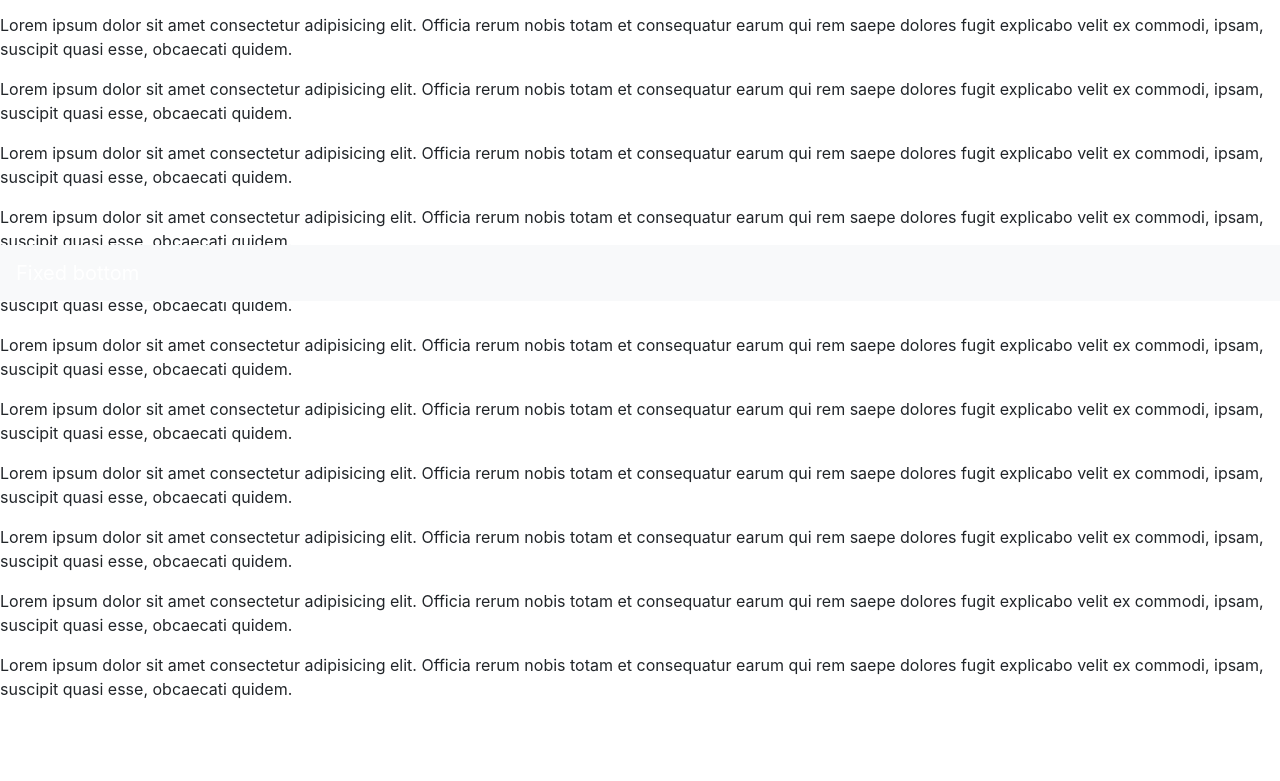
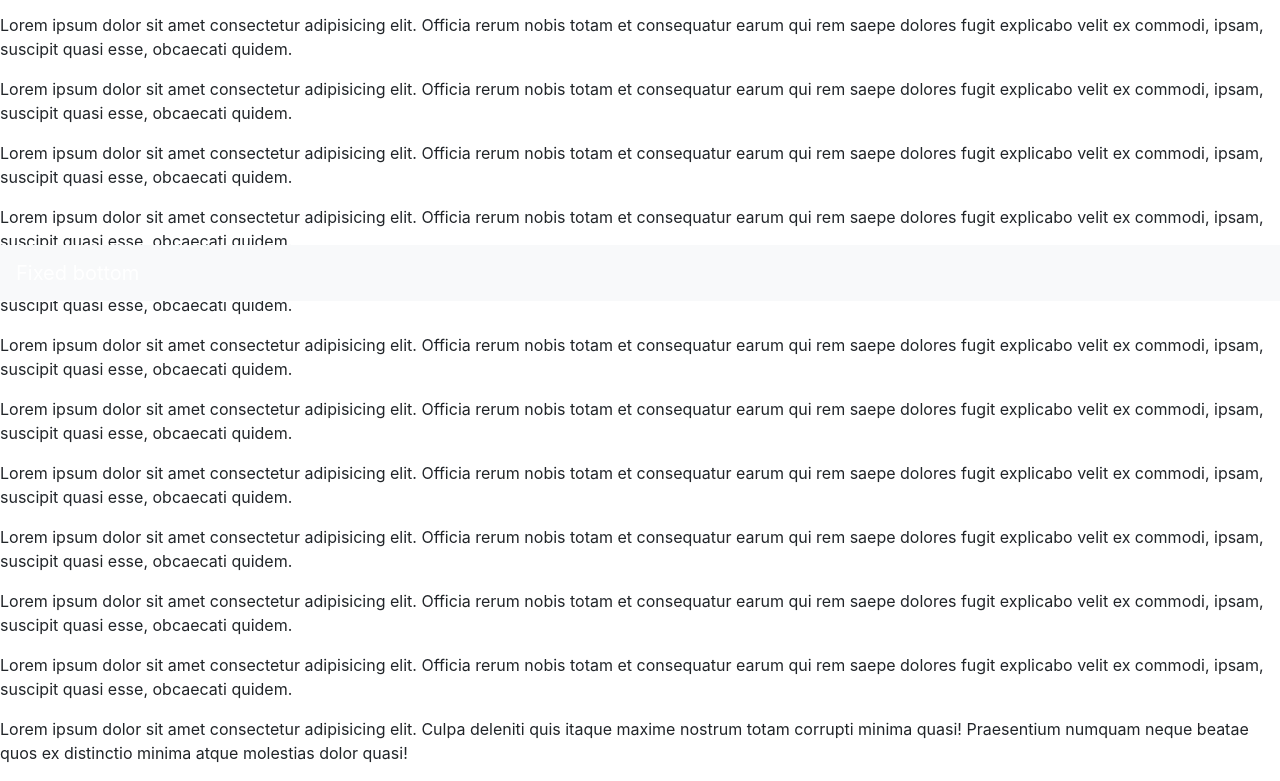
Before and after one commit to dgarciar95/ClaseBootstrap, a plain HTML site: page index.html in a window 1280 px wide. Shown: the part 499-1280 px from the top of the page. Before the commit the page ends 1216 px from the top, so only its background shows below. Drawn offline with nearby package versions, Linux system fonts and the light colour scheme.

Commit message:
nuevo parrafo

```diff
--- a/index.html
+++ b/index.html
@@ -99,6 +99,8 @@
         saepe dolores fugit explicabo velit ex commodi, ipsam, suscipit quasi esse, obcaecati quidem.</p>
     <p>Lorem ipsum dolor sit amet consectetur adipisicing elit. Officia rerum nobis totam et consequatur earum qui rem
         saepe dolores fugit explicabo velit ex commodi, ipsam, suscipit quasi esse, obcaecati quidem.</p>
+    <p>Lorem ipsum dolor sit amet consectetur adipisicing elit. Culpa deleniti quis itaque maxime nostrum totam corrupti
+        minima quasi! Praesentium numquam neque beatae quos ex distinctio minima atque molestias dolor quasi!</p>
 </body>
 
 </html>
```
